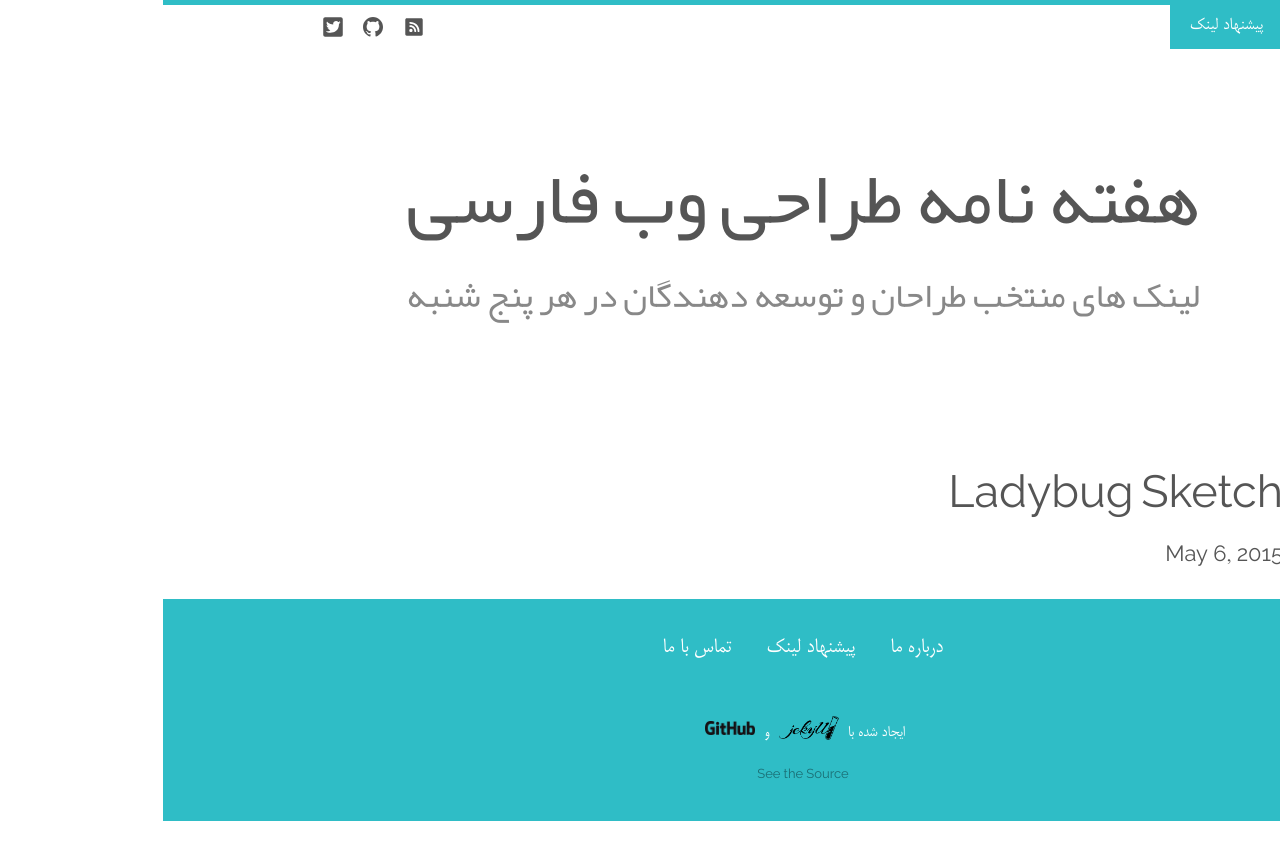
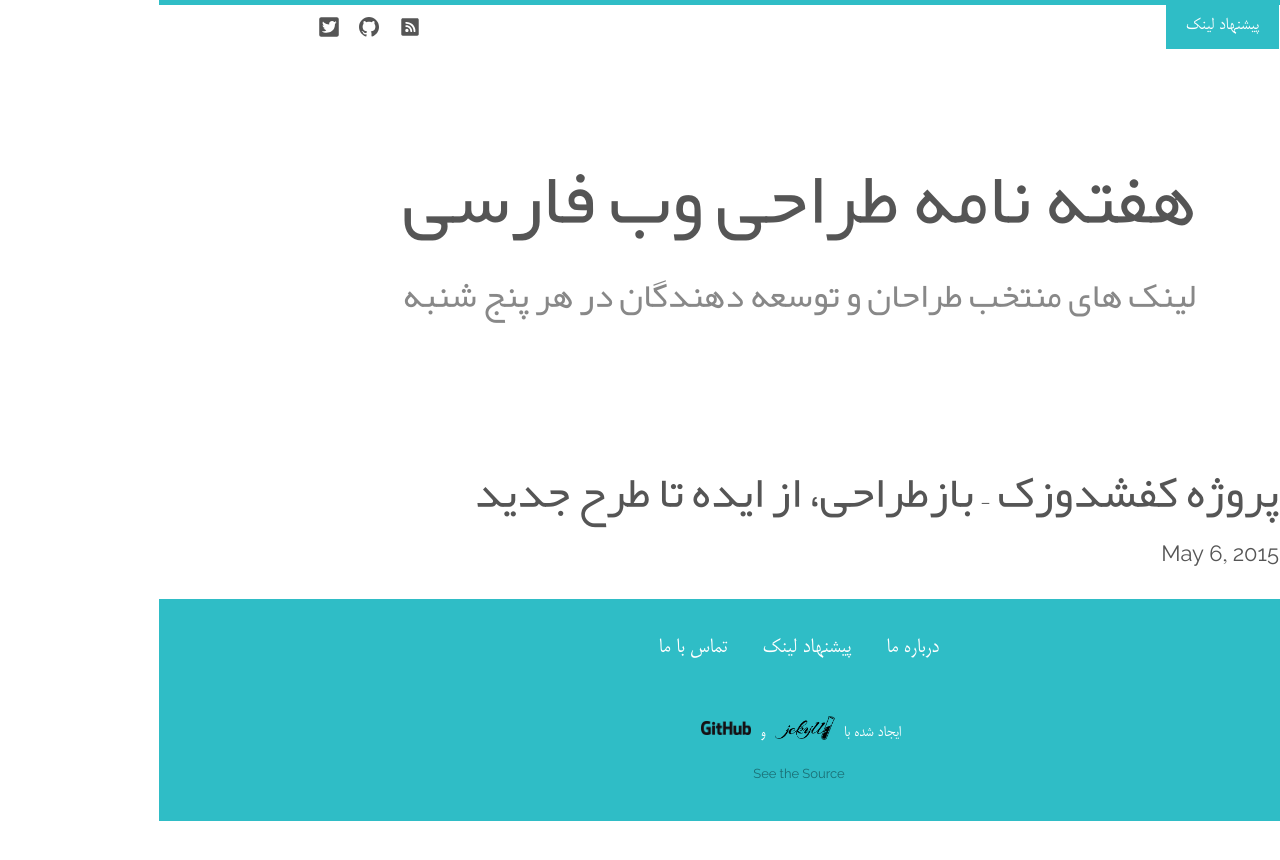
Before and after one commit to reyhoun/ui.toread, a Jekyll site: the page built from issue/005/_posts/2015-05-06-ladybug-sketch.md, in a window 1280 px wide. Shown: the top 860 px of the page. Built offline with Jekyll 4.4.1, drawn with Linux system fonts in a browser that asks for light colours.

Commit message:
Issue 5: Ladybug - Fix

```diff
--- a/issue/005/_posts/2015-05-06-ladybug-sketch.md
+++ b/issue/005/_posts/2015-05-06-ladybug-sketch.md
@@ -1,6 +1,10 @@
 ---
 layout: post
+title: "پروژه کفشدوزک – بازطراحی، از ایده تا طرح جدید"
+date: 2015-05-06 22:41:12
 section: article
+tags: design sketch
+link: "http://reyhoun.com/fa/blog/ladybug-sketch/"
 user: "نوید کاشانی"
 user_link: "http://navid.kashani.ir/"
 ---
```
